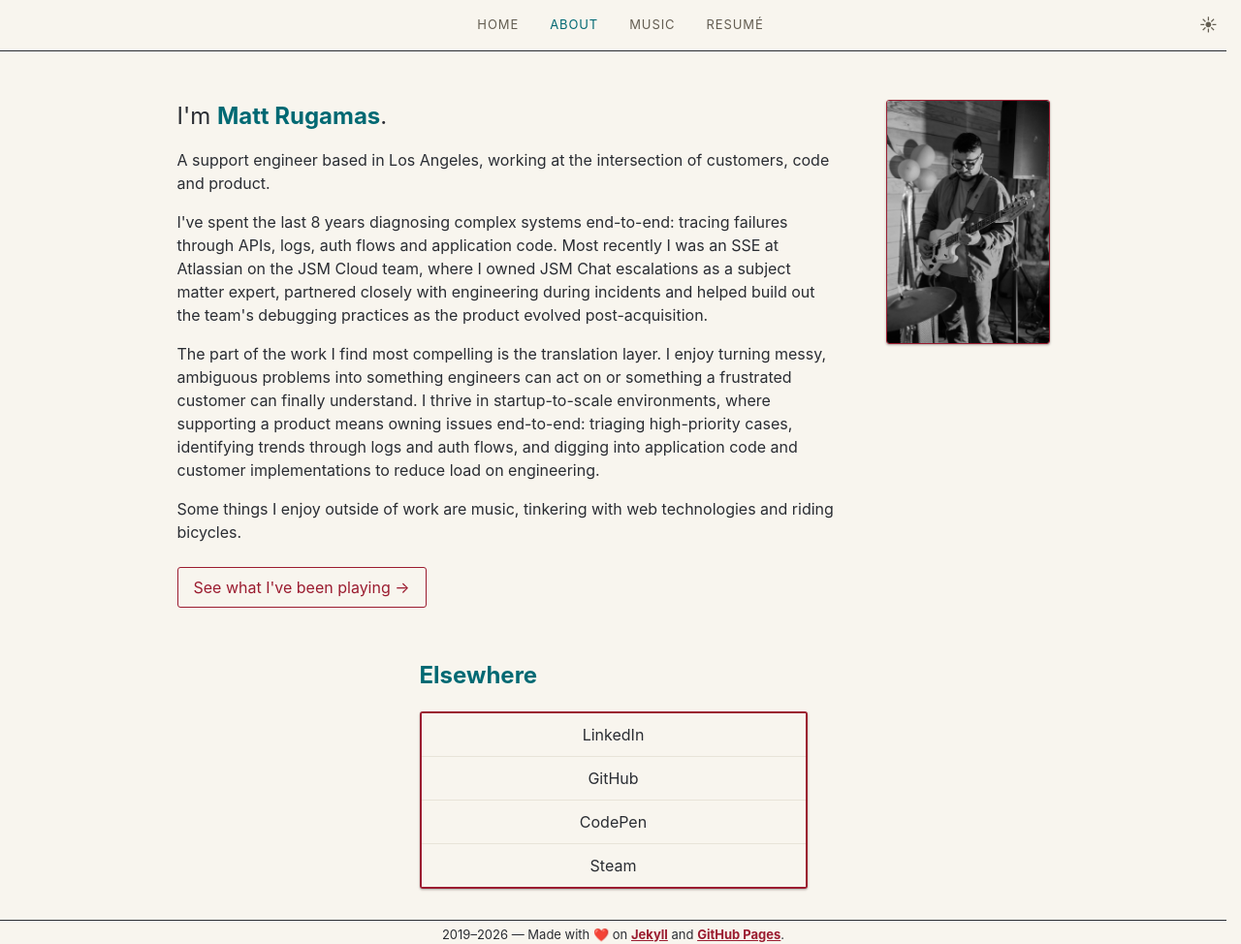
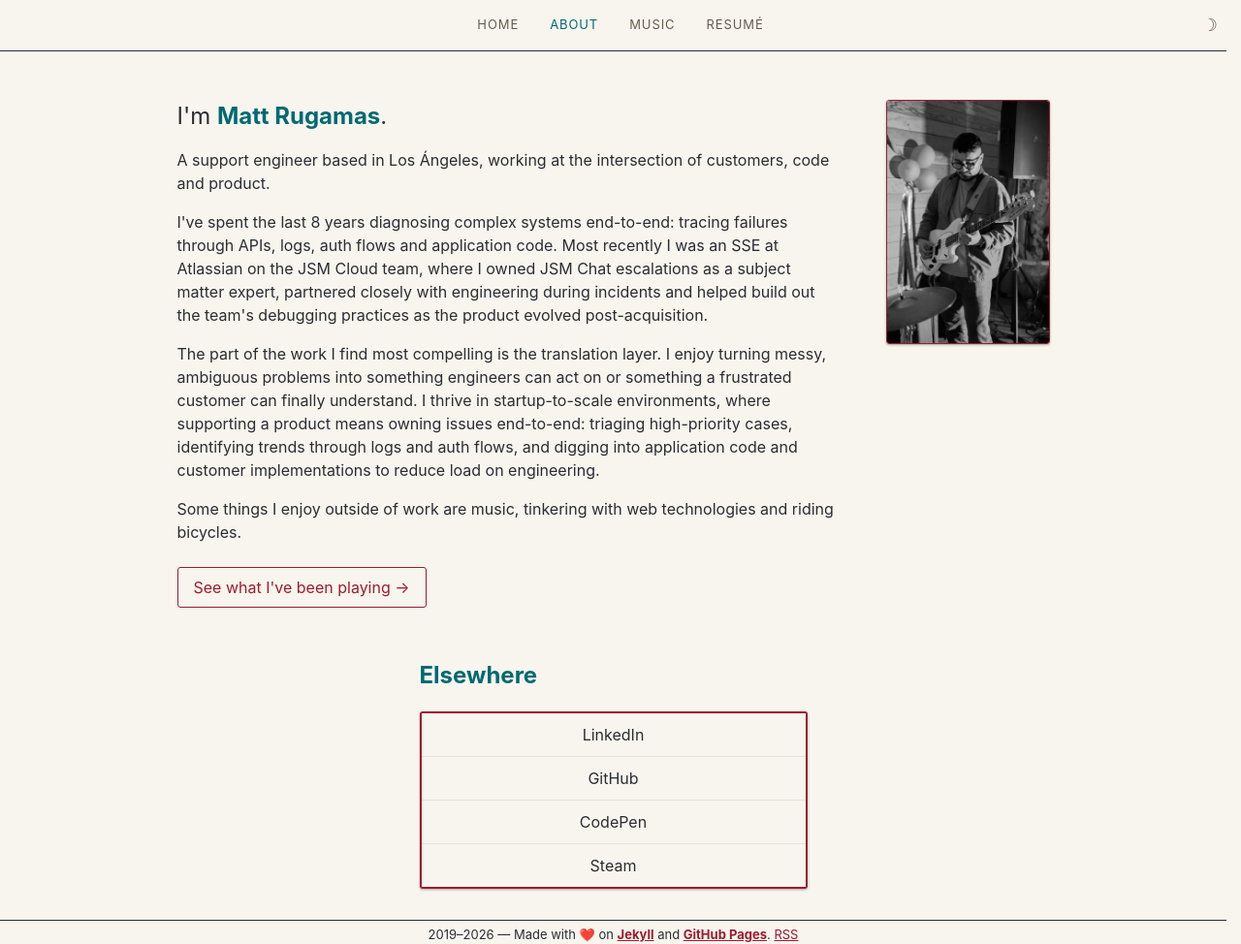
Before and after one commit to MattRugamas/mattrugamas.com, a Jekyll site: the page built from about.html, in a window 1280 px wide and 974 px high. Shown: the whole window at 97% size. Built offline with Jekyll 4.4.1, drawn with Linux system fonts in a browser that asks for light colours.

Commit message:
Remove legacy CI config and stale sitemap; fix theme toggle and SEO
- Delete .travis.yml — superseded by GitHub Actions
- Delete static sitemap.xml — was silently overriding jekyll-sitemap's
  auto-generated output (missing recent posts and all non-blog pages)
- Fix site url scheme (mattrugamas.com → https://mattrugamas.com) so the
  sitemap plugin and jekyll-feed generate correct absolute URLs
- Fix canonical tag to use page.url instead of hardcoding the homepage
  on every page — was an SEO regression
- Fix theme toggle icon swap: CSS selectors were nested inside
  html > body, so [data-theme="light"] never matched the attribute on
  <html>; switched to @at-root to generate correct top-level rules
- Rename icon classes to icon-sun / icon-moon for clarity
- Add dynamic aria-label on the theme toggle (Switch to light/dark mode)
- Add visible RSS link to footer (feed.xml already auto-generated)

Co-Authored-By: Claude Sonnet 4.6 <noreply@anthropic.com>

```diff
--- a/_config.yml
+++ b/_config.yml
@@ -1,7 +1,7 @@
 title: Matt Rugamas (@mattrugamas)
 description: >
   A Support professional based in Los Ángeles
-url: mattrugamas.com
+url: https://mattrugamas.com
 permalink: /:title
 
 # SASS/SCSS
--- a/_includes/navigation.html
+++ b/_includes/navigation.html
@@ -21,8 +21,8 @@
     </ul>
     <div class="nav-actions">
       <button id="theme-toggle" aria-label="Toggle light/dark mode">
-        <span class="icon-to-light" aria-hidden="true">☀</span>
-        <span class="icon-to-dark" aria-hidden="true">☽</span>
+        <span class="icon-sun" aria-hidden="true">☀</span>
+        <span class="icon-moon" aria-hidden="true">☽</span>
       </button>
       <button id="nav-toggle" aria-label="Open navigation" aria-expanded="false">
         <span></span>
--- a/_layouts/base.html
+++ b/_layouts/base.html
@@ -13,7 +13,7 @@
     <meta charset="utf-8" />
     <meta http-equiv="X-UA-Compatible" content="IE=edge" />
     <meta name="viewport" content="width=device-width, initial-scale=1" />
-    <link rel="canonical" href="https://mattrugamas.com"/>
+    <link rel="canonical" href="{{ page.url | prepend: site.url }}"/>
     <link rel="stylesheet" href="/assets/css/styles.css" />
     <link rel="preconnect" href="https://fonts.googleapis.com">
     <link rel="preconnect" href="https://fonts.gstatic.com" crossorigin>
@@ -26,19 +26,27 @@
     {% include navigation.html %}
     {{ content }}
     <footer>
-      <p>2019–2026 — Made with ❤️ on <strong><a href="https://www.jekyllrb.com">Jekyll</a></strong> and <strong><a href="https://pages.github.com">GitHub Pages</a></strong>.</p>
+      <p>2019–2026 — Made with ❤️ on <strong><a href="https://www.jekyllrb.com">Jekyll</a></strong> and <strong><a href="https://pages.github.com">GitHub Pages</a></strong>. <a href="/feed.xml">RSS</a></p>
     </footer>
     <script>
       (function() {
         // Theme toggle
         var btn = document.getElementById('theme-toggle');
         if (btn) {
+          function updateToggleLabel(isDark) {
+            btn.setAttribute('aria-label', isDark ? 'Switch to light mode' : 'Switch to dark mode');
+          }
+          var attr = document.documentElement.getAttribute('data-theme');
+          var isDark = attr === 'dark' || (!attr && !window.matchMedia('(prefers-color-scheme: light)').matches);
+          updateToggleLabel(isDark);
+
           btn.addEventListener('click', function() {
             var attr = document.documentElement.getAttribute('data-theme');
             var isDark = attr === 'dark' || (!attr && !window.matchMedia('(prefers-color-scheme: light)').matches);
             var next = isDark ? 'light' : 'dark';
             document.documentElement.setAttribute('data-theme', next);
             localStorage.setItem('theme', next);
+            updateToggleLabel(next === 'dark');
           });
         }
 
--- a/_sass/index.scss
+++ b/_sass/index.scss
@@ -131,8 +131,8 @@ html {
         }
 
         // Dark mode (default): show sun to switch to light
-        .icon-to-dark { display: none; }
-        .icon-to-light { display: inline; }
+        .icon-moon { display: none; }
+        .icon-sun { display: inline; }
       }
 
       #nav-toggle {
@@ -164,19 +164,20 @@ html {
         }
       }
 
-      // System light preference — icon swap
-      @media (prefers-color-scheme: light) {
-        :root:not([data-theme="dark"]) & #theme-toggle {
-          .icon-to-dark { display: inline; }
-          .icon-to-light { display: none; }
-        }
-      }
     }
 
     // Explicit light mode — icon swap
-    [data-theme="light"] nav #theme-toggle {
-      .icon-to-dark { display: inline; }
-      .icon-to-light { display: none; }
+    @at-root html[data-theme="light"] nav #theme-toggle {
+      .icon-moon { display: inline; }
+      .icon-sun { display: none; }
+    }
+
+    // System light preference — icon swap
+    @media (prefers-color-scheme: light) {
+      @at-root html:not([data-theme="dark"]) nav #theme-toggle {
+        .icon-moon { display: inline; }
+        .icon-sun { display: none; }
+      }
     }
 
     main {
--- a/about.html
+++ b/about.html
@@ -6,7 +6,7 @@ title: About
     <h1>I'm <strong>Matt Rugamas</strong>.</h1>
 
     <div id="aboutMeText">
-      <p class="about-me">A support engineer based in Los Angeles, working at the intersection of customers, code and product.</p>
+      <p class="about-me">A support engineer based in Los Ángeles, working at the intersection of customers, code and product.</p>
 
       <p class="about-me">I've spent the last 8 years diagnosing complex systems end-to-end: tracing failures through APIs, logs, auth flows and application code. Most recently I was an SSE at Atlassian on the JSM Cloud team, where I owned JSM Chat escalations as a subject matter expert, partnered closely with engineering during incidents and helped build out the team's debugging practices as the product evolved post-acquisition.</p>
 
```
Also changed, not shown: sitemap.xml (deleted, +0 -27 lines), .travis.yml (deleted).
